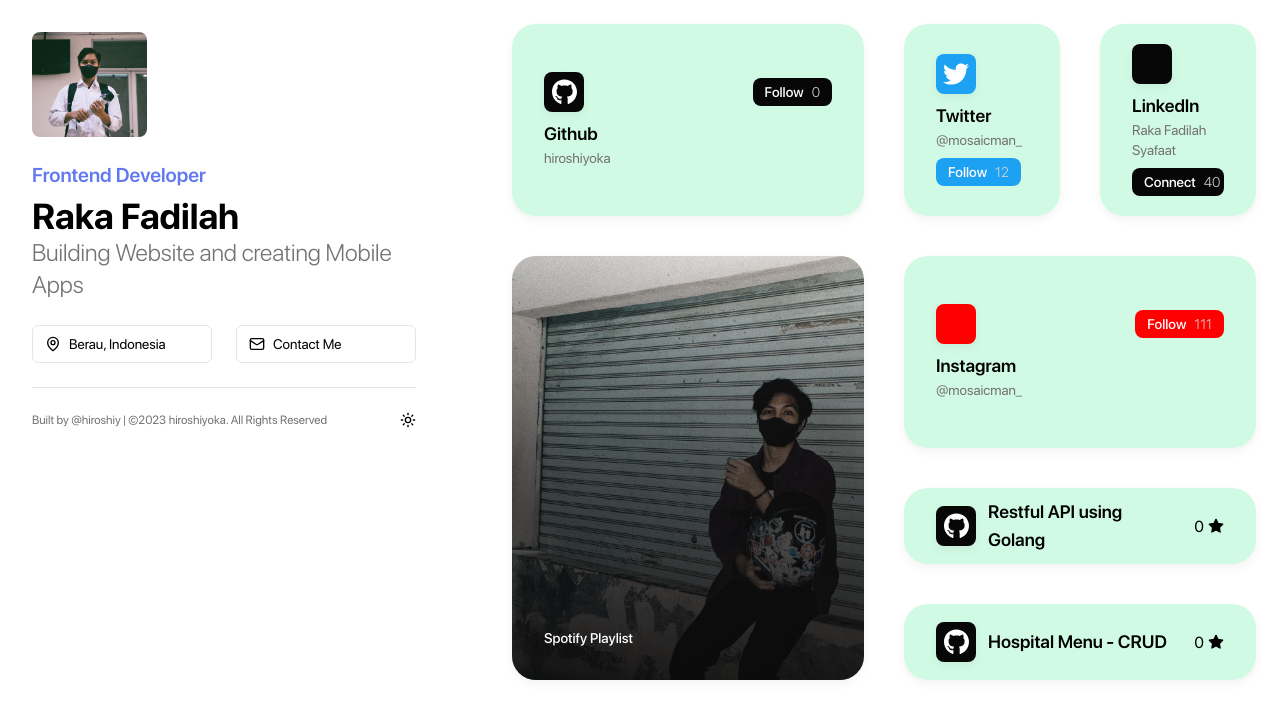
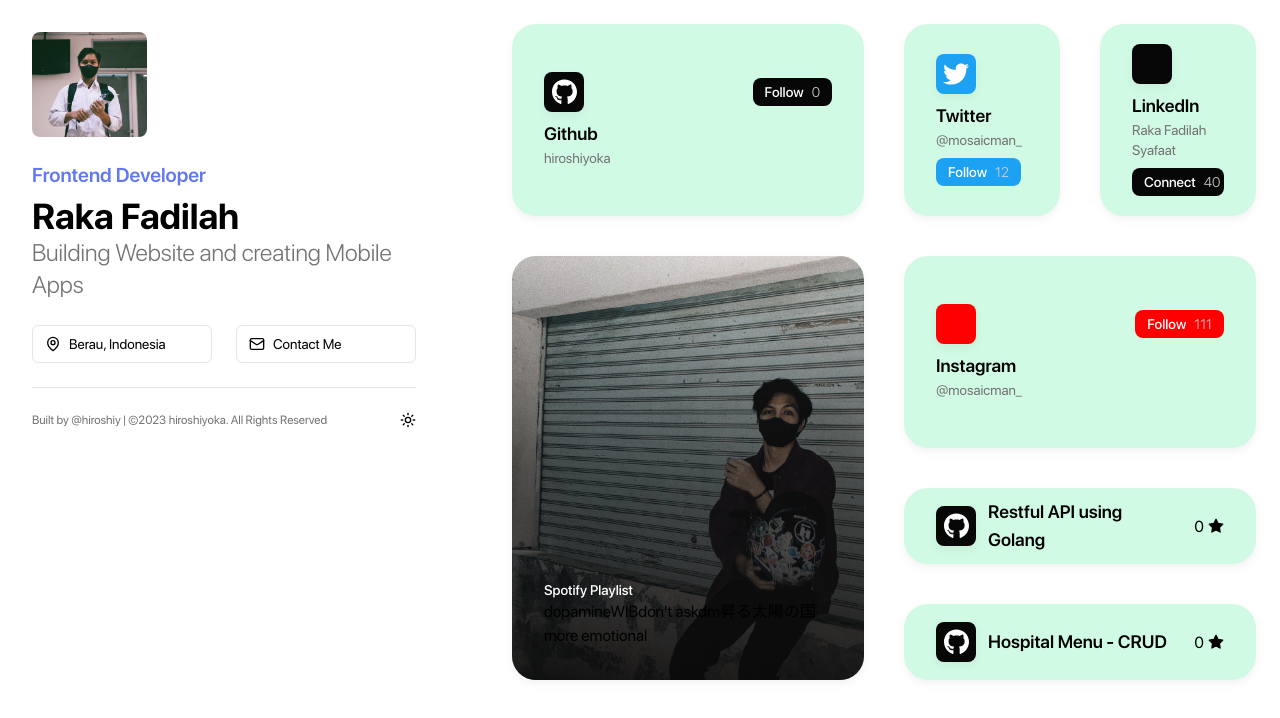
Before and after one commit to hiroshiyoka/hiroshiy.bento, a Next.js app: page / in a window 1280 px wide. Shown: the top 718 px of the page. Built offline with nearby package versions, Linux system fonts and the light colour scheme.

Commit message:
feat: add playlist link and title

```diff
--- a/components/grid-items/spotify.playlist.tsx
+++ b/components/grid-items/spotify.playlist.tsx
@@ -1,5 +1,6 @@
 import { GridItemInterface } from "@/config/site.config";
 import Image from "next/image";
+import Link from "next/link";
 import React from "react";
 
 const SpotifyPlaylist = ({ item }: { item: GridItemInterface }) => {
@@ -16,7 +17,11 @@ const SpotifyPlaylist = ({ item }: { item: GridItemInterface }) => {
         <div className="text-sm font-medium text-white">{item.title}</div>
         <div>
           {item.playlist?.map((playlist) => {
-            return <div></div>;
+            return (
+              <Link key={playlist.link} href={playlist.link}>
+                {playlist.title}
+              </Link>
+            );
           })}
         </div>
       </div>
```
